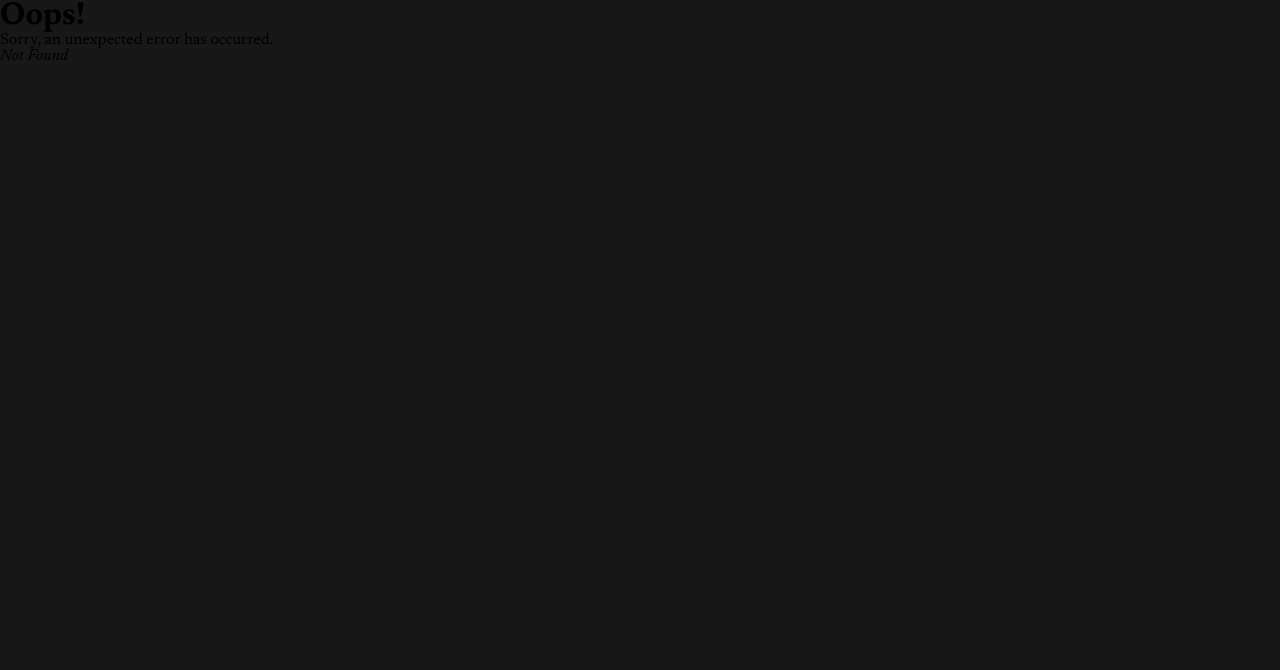
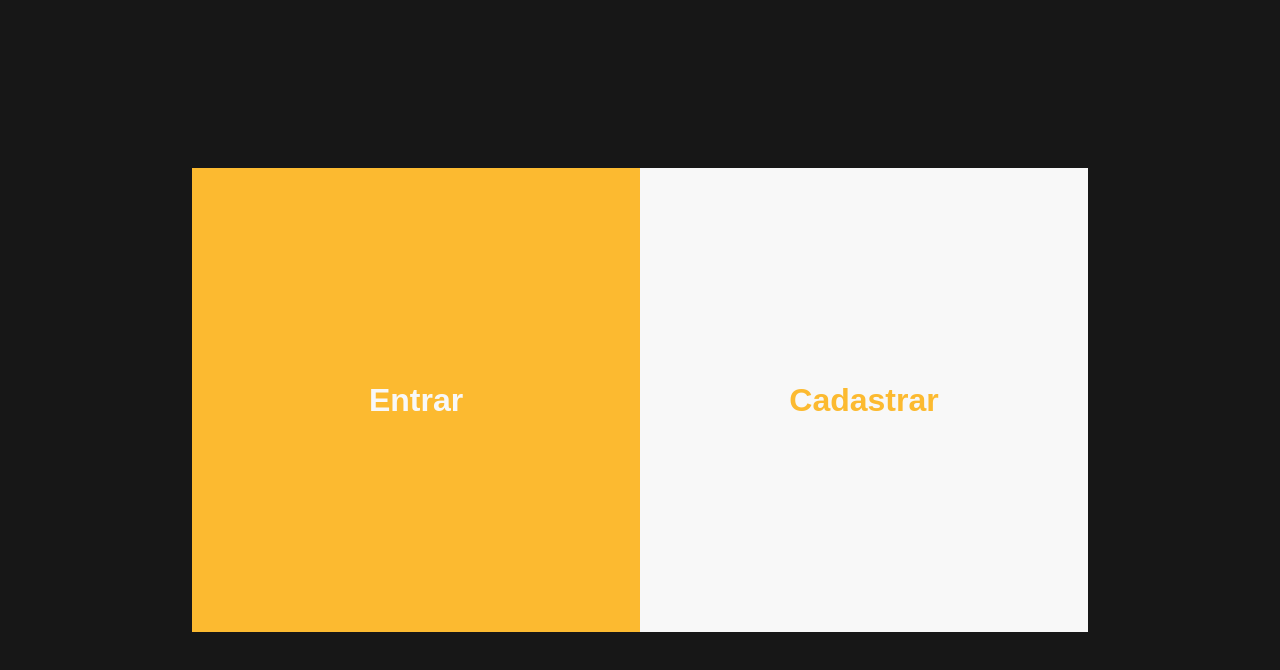
Before and after one commit to Realnatanael/front-amazonasfc, a React (Vite) app: page /auth in a window 1280 px wide. Before the commit this address had no page. Shown: the top 670 px of the page. Built offline with nearby package versions, Linux system fonts and the light colour scheme.

Commit message:
add authentication styled

```diff
--- a/src/components/Navbar/Navbar.jsx
+++ b/src/components/Navbar/Navbar.jsx
@@ -21,6 +21,10 @@ export function Navbar(){
         reset();
     }
 
+    function goAuth(){
+        navigate('/auth');
+    }
+
     return (
        <>
             <Nav>
@@ -37,7 +41,7 @@ export function Navbar(){
                     <ImageLogo src={logo} alt="Logo Amazonas Posts" />
                 </Link>
 
-                <Button>Entrar</Button>
+                <Button onClick={goAuth}>Entrar</Button>
             </Nav>
             {errors.title && <ErrorSpan>{errors.title.message}</ErrorSpan>}
             <Outlet/>
--- a/src/main.jsx
+++ b/src/main.jsx
@@ -7,6 +7,7 @@ import Home from './pages/Home/Home.jsx'
 import { Search } from './pages/Search/Search.jsx'
 import { GlobalStyled } from './GlobalStyled.jsx'
 import ErrorPage from './pages/ErrorPage/ErrorPage.jsx'
+import { Authentication } from './pages/Authentication/Authentication.jsx'
 
 const router = createBrowserRouter([
   {
@@ -23,6 +24,10 @@ const router = createBrowserRouter([
       element: <Search/>,
     }
     ]
+  },
+  {
+    path: '/auth',
+    element: <Authentication/>,
   }
 ])
 
--- /dev/null
+++ b/src/pages/Authentication/Authentication.jsx
@@ -0,0 +1,12 @@
+import { AuthContainer, Section} from "./AuthenticationStyled";
+
+export function Authentication(){
+    return <AuthContainer>
+            <Section type="signin">
+                <h2>Entrar</h2>
+            </Section>
+            <Section type="signup">
+                <h2>Cadastrar</h2>
+            </Section>
+    </AuthContainer>
+}
--- /dev/null
+++ b/src/pages/Authentication/AuthenticationStyled.jsx
@@ -0,0 +1,35 @@
+import styled from 'styled-components';
+
+export const AuthContainer = styled.div`
+    height: 100vh;
+    display: flex;
+    justify-content: center;
+    align-items: center;
+    width: 70%;
+    margin: 0 auto;
+
+    form {
+        display: flex;
+        flex-direction: column;
+        gap: 0.5rem;
+        width: 100%;
+    }
+`
+
+export const Section = styled.section`
+    display: flex;
+    flex-direction: column;
+    justify-content: center;
+    width: 100%;
+    height: 400px;
+    padding: 2rem;
+    gap: 1rem;
+    background-color: ${(props)=> (props.type === "signin" ? "#fcba30" : "#f8f8f8")};
+    color: ${(props)=> (props.type === "signup" ? "#fcba30" : "#f8f8f8")};
+
+    h2{
+        font-size: 2rem;
+        text-align: center;
+        font-weight: 700;
+    }
+`
--- a/src/pages/Search/SearchStyled.jsx
+++ b/src/pages/Search/SearchStyled.jsx
@@ -21,7 +21,7 @@ export const SearchPosts = styled.div`
 
 `
 export const TextResults = styled.div`
-    padding: 4rem;
+    padding: 3rem;
     background-color: #171717;
     width: 80%;
     border-radius: 0.3rem;
```
